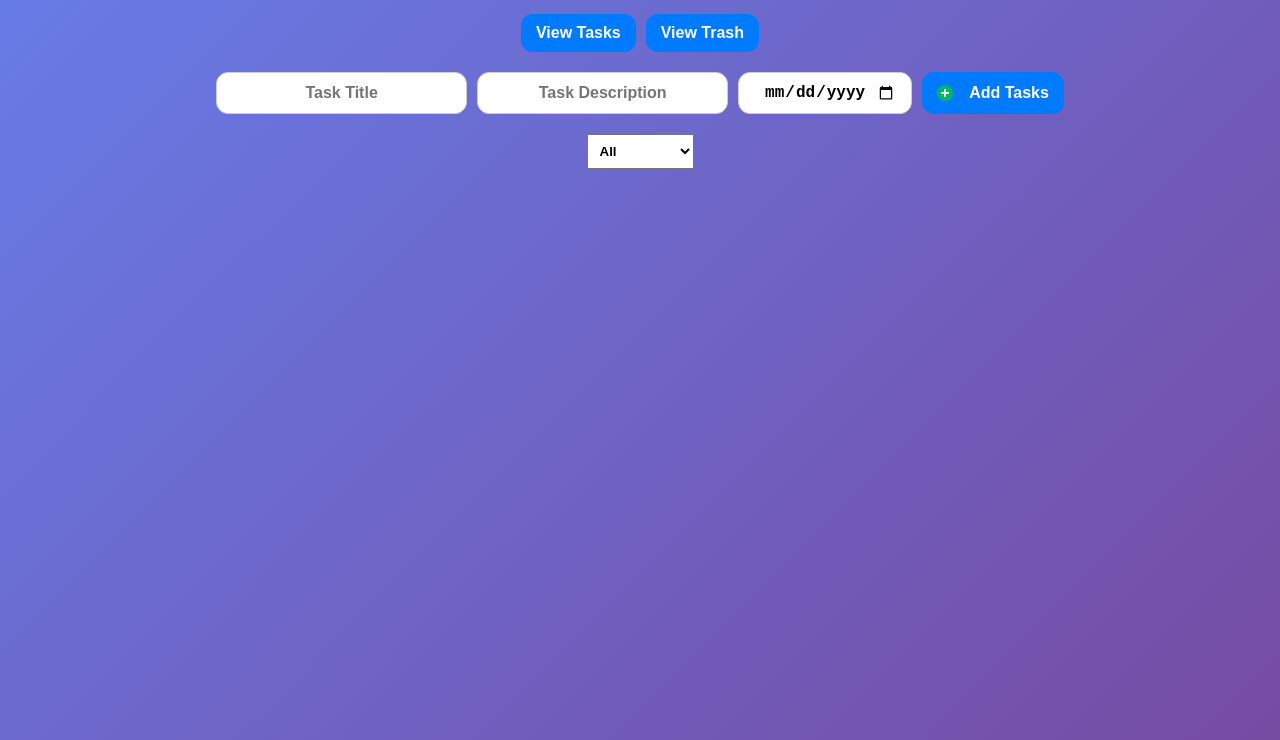
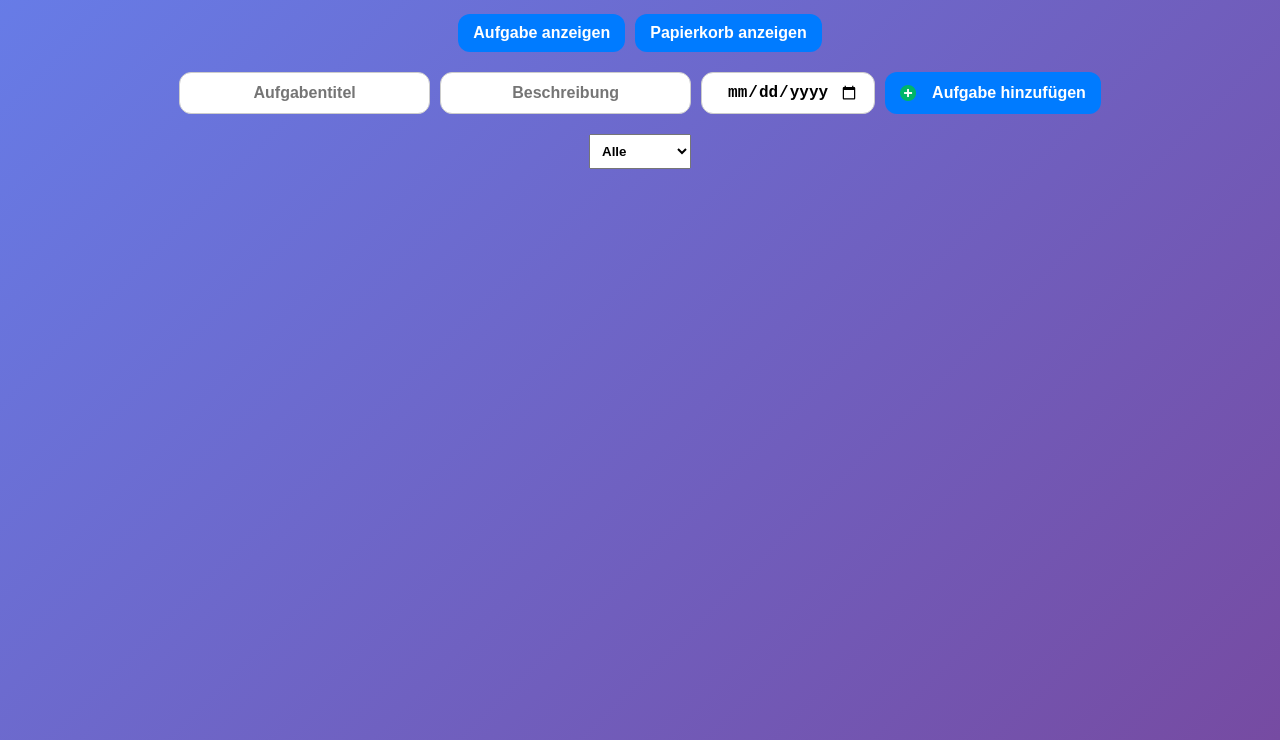
Before and after one commit to Mauricioibzde/TODO-LIST, a plain HTML site: page index.html in a window 1280 px wide. Shown: the part 100-840 px from the top of the page. Drawn offline with Linux system fonts and the light colour scheme.

Commit message:
Update index.html

```diff
--- a/index.html
+++ b/index.html
@@ -8,29 +8,31 @@
 </head>
 <body>
 
-  <h1>My Task List</h1>
+  <h1>TO-DO LISTE</h1>
 
   <div id="controls">
-    <button id="toggle-tasks" onclick="toggleView('tasks')">View Tasks</button>
-    <button id="toggle-trash" onclick="toggleView('trash')">View Trash</button>
+    <button id="toggle-tasks" onclick="toggleView('tasks')">Aufgabe anzeigen</button>
+    <button id="toggle-trash" onclick="toggleView('trash')">Papierkorb anzeigen</button>
   </div>
 
   <form id="task-form" onsubmit="addTask(event)">
-    <input type="text" id="task-title" placeholder="Task Title" required> </input>
-    <input type="text" id="task-description" placeholder="Task Description" required></input>
+    <input type="text" id="task-title" placeholder="Aufgabentitel" required> </input>
+    <input type="text" id="task-description" placeholder="Beschreibung" required></input>
     <input type="date" id="task-date" required>
-    <button type="submit"> <img src="./icon/plus_hires.png" alt="">Add Tasks</button>
+    <button type="submit"> <img src="./icon/plus_hires.png" alt="">Aufgabe hinzufügen</button>
   </form>
 
   <select id="filter" onchange="filterTasks()">
-    <option value="all">All</option>
-    <option value="on-time">On Time</option>
-    <option value="due-soon">Due Soon</option>
-    <option value="overdue">Overdue</option>
-    <option value="completed">Completed</option>
+    <option value="all">Alle</option>
+    <option value="on-time">Offen</option>
+    <option value="due-soon">Bald fällig</option>
+    <option value="overdue">Überfällig</option>
+    <option value="completed">Erledigt</option>
   </select>
 
-  <ul id="task-list"></ul>
+  <ul id="task-list">
+
+  </ul>
 
   <script src="script.js">
 
```
